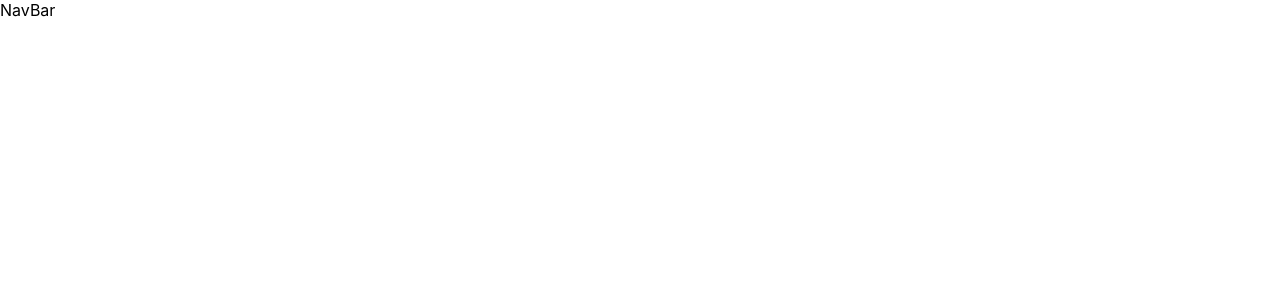
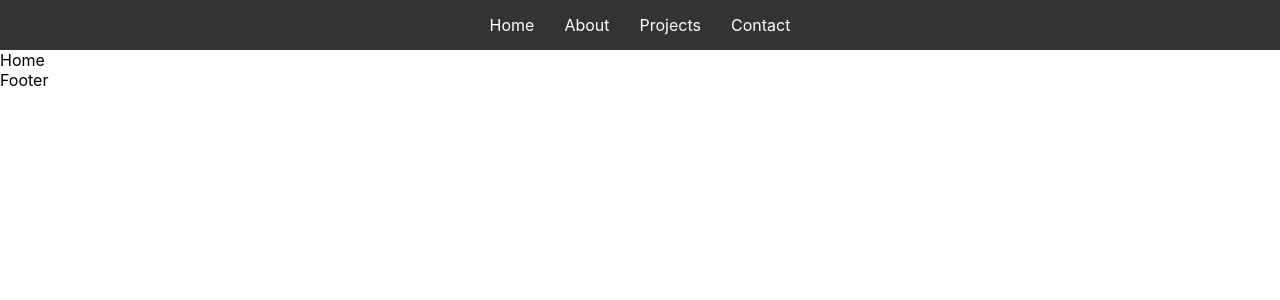
Before and after one commit to Luisrc91/Portfolio2024, a React (Create React App) app: page / in a window 1280 px wide. Shown: the top 300 px of the page. Built offline with nearby package versions, Linux system fonts and the light colour scheme.

Commit message:
added navbar

```diff
--- a/package.json
+++ b/package.json
@@ -10,6 +10,7 @@
     "react-dom": "^18.2.0",
     "react-router-dom": "^6.21.1",
     "react-scripts": "5.0.1",
+    "react-scroll": "^1.9.0",
     "web-vitals": "^2.1.4"
   },
   "scripts": {
--- a/src/App.js
+++ b/src/App.js
@@ -1,29 +1,31 @@
-import logo from './logo.svg';
+import logo from "./logo.svg";
 // import './App.css';
-import { BrowserRouter as Router, Routes, Route } from "react-router-dom"
+import { BrowserRouter as Router, Routes, Route } from "react-router-dom";
 
-import NavBar from './components/NavBar';
-import Footer from './components/Footer';
+import NavBar from "./components/NavBar";
+import Footer from "./components/Footer";
 
-import About from './Pages/About';
-import ContactMe from './Pages/ContactMe';
-import Home from './Pages/Home';
-import Projects from './Pages/Projects';
-
-
+import About from "./Pages/About";
+import ContactMe from "./Pages/ContactMe";
+import Home from "./Pages/Home";
+import Projects from "./Pages/Projects";
 
 function App() {
   return (
     <div className="App">
       <Router>
-      <header className="App-header">
-      <NavBar />
+        <header className="App-header">
+          <NavBar />
+        </header>
 
-      </header>
+        <Routes>
+          <Route path="/" element={<Home />} />
+          <Route path="/AboutMe" element={<About />} />
+          <Route path="/Projects" element={<Projects />} />
+          <Route path="/ContactMe" element={<ContactMe />} />
+        </Routes>
 
-
-
-
+        <Footer />
       </Router>
     </div>
   );
--- /dev/null
+++ b/src/components/NavBar.css
@@ -0,0 +1,18 @@
+.navbar {
+    background-color: #333;
+    padding: 15px 20px;
+    color: white;
+    text-align: center;
+}
+
+.navbar a {
+    color: white;
+    text-decoration: none;
+    margin: 0 15px;
+    font-size: 16px;
+    cursor: pointer;
+}
+
+.navbar a:hover {
+    border-bottom: 2px solid white;
+}
--- a/src/components/NavBar.js
+++ b/src/components/NavBar.js
@@ -1,7 +1,16 @@
-import React from 'react'
+import React from 'react';
+import { Link, animateScroll as scroll } from 'react-scroll';
+import './NavBar.css'
 
-export default function NavBar() {
-  return (
-    <div>NavBar</div>
-  )
+const Navbar = () => {
+    return (
+        <nav className="navbar">
+            <Link to="home" smooth={true} duration={500}>Home</Link>
+            <Link to="about" smooth={true} duration={500}>About</Link>
+            <Link to="projects" smooth={true} duration={500}>Projects</Link>
+            <Link to="contact" smooth={true} duration={500}>Contact</Link>
+        </nav>
+    );
 }
+
+export default Navbar;
```
Also changed, not shown: 1 other file (tests, documents, lock files or other folders).
